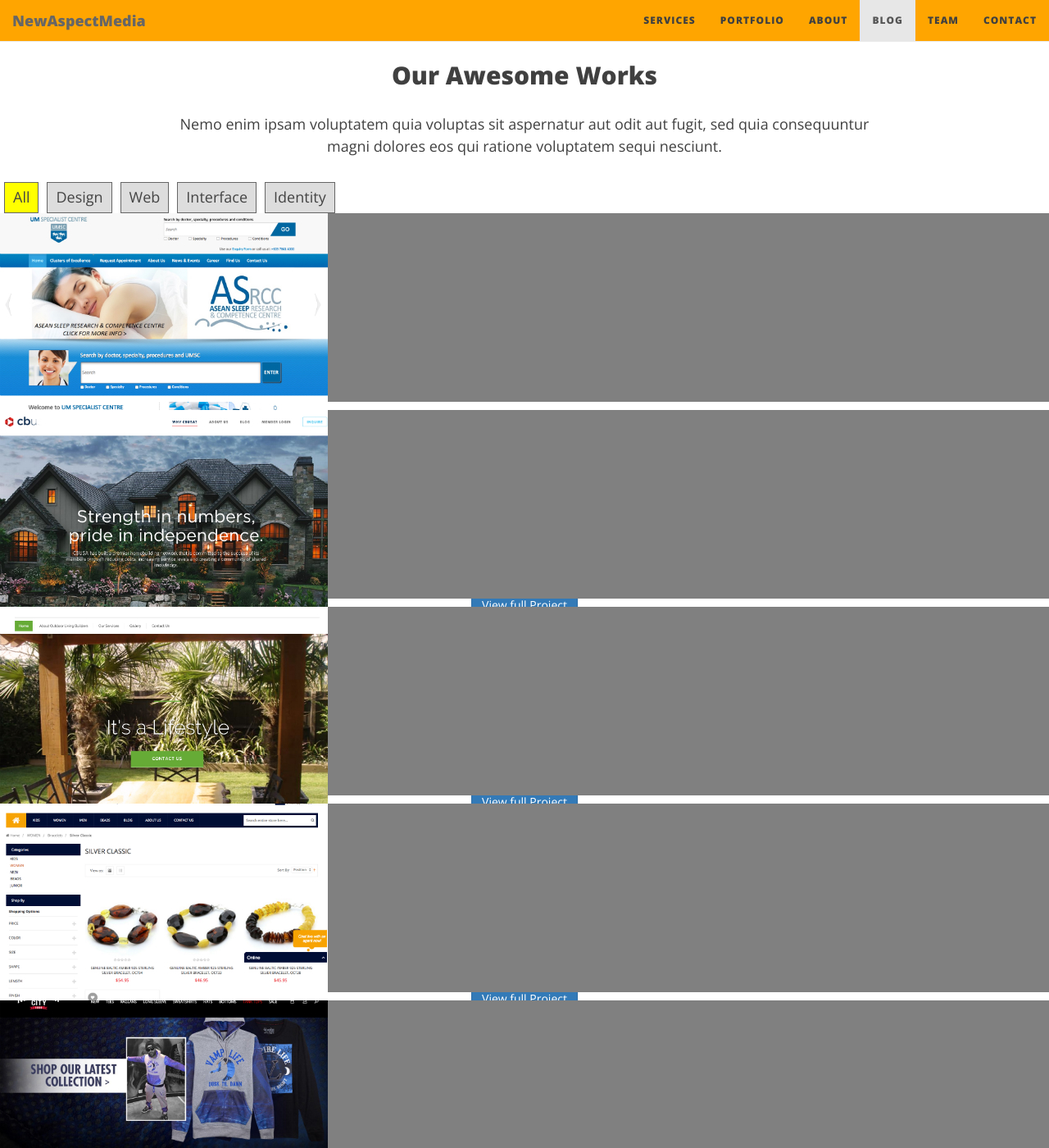
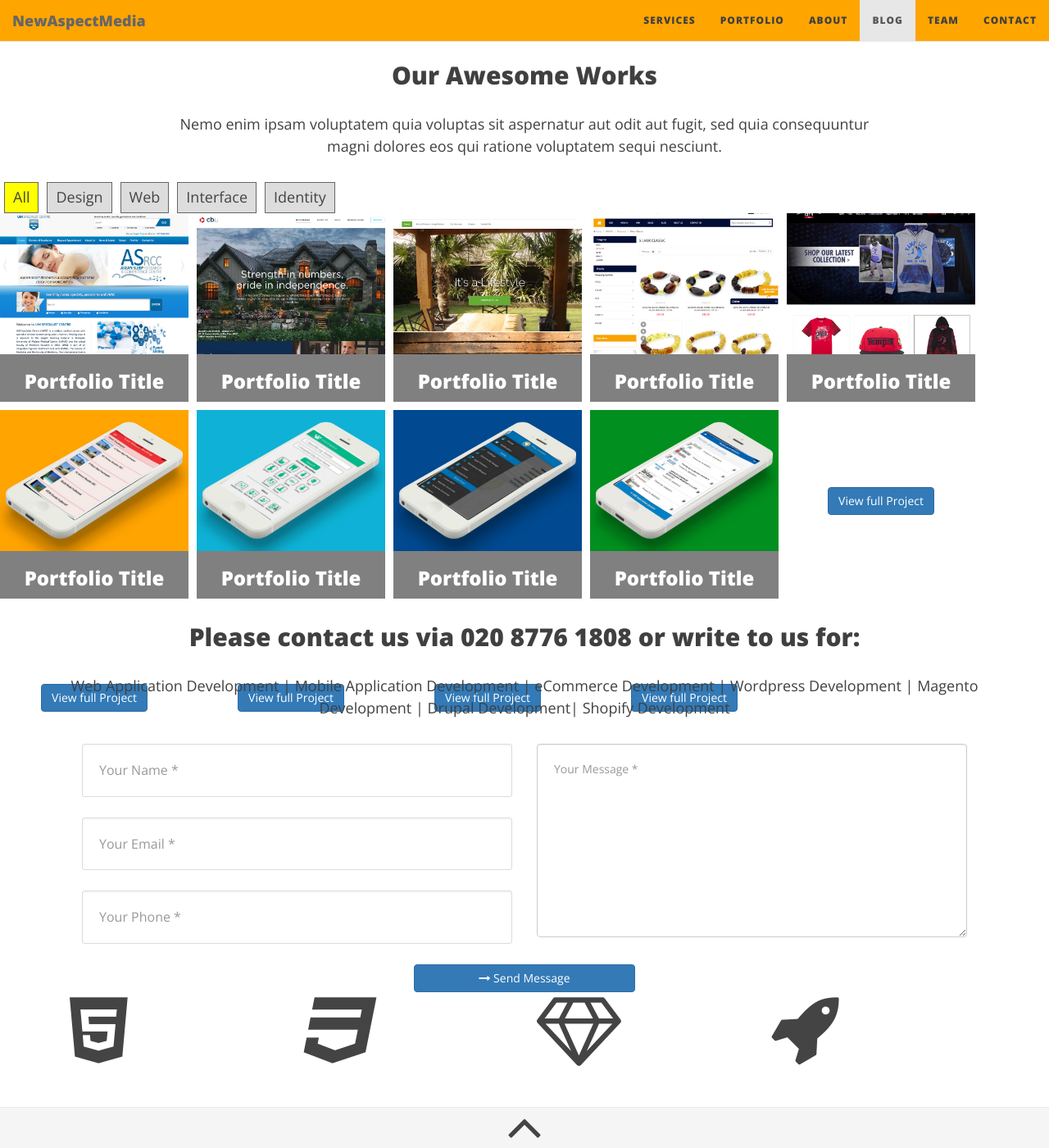
Before and after one commit to newmedia77/appxnam, a Jekyll site: the page built from index.html, in a window 1280 px wide and 1400 px high, scrolled down 3529 px. Shown: the whole window at 82% size. Built offline with Jekyll 4.4.1, drawn with Linux system fonts in a browser that asks for light colours; nearby versions of some CDN libraries; the list of posts is cut into pages by our own code.

Commit message:
andreas
item width

```diff
--- a/css/style.css
+++ b/css/style.css
@@ -621,7 +621,7 @@
 #filter a.active {background: yellow;}
 
 #grid {clear: both; position: relative}
-.portfolio-item {width: 100%; height: 230px; background: grey; float: left; margin-right: 10px; margin-bottom: 10px; color: #fff; font-size: 60px; text-align: center; line-height: 230px; cursor: default;}
+.portfolio-item {width: 230px; height: 230px; background: grey; float: left; margin-right: 10px; margin-bottom: 10px; color: #fff; font-size: 60px; text-align: center; line-height: 230px; cursor: default;}
 
 
 /* =-=-=-=-=-=-= Case study section =-=-=-=-=-=-= */
```
